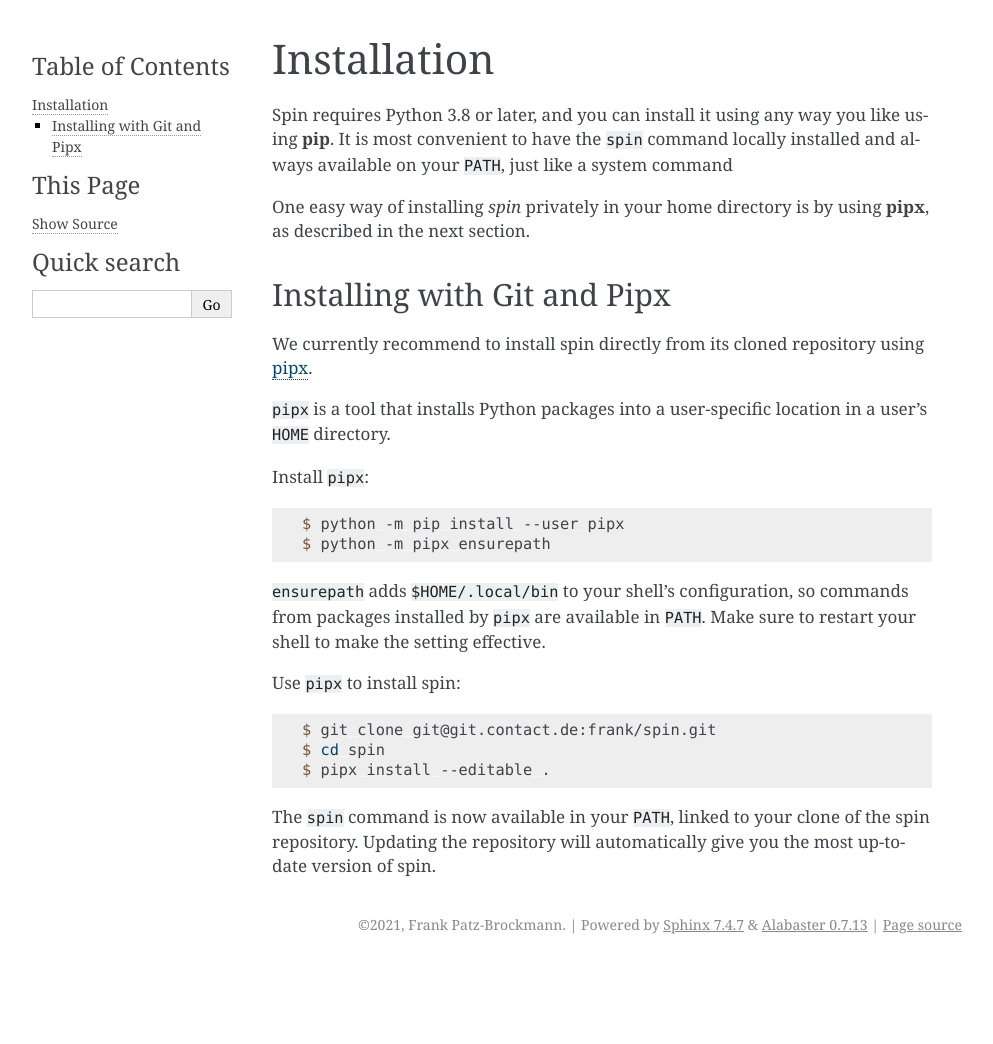
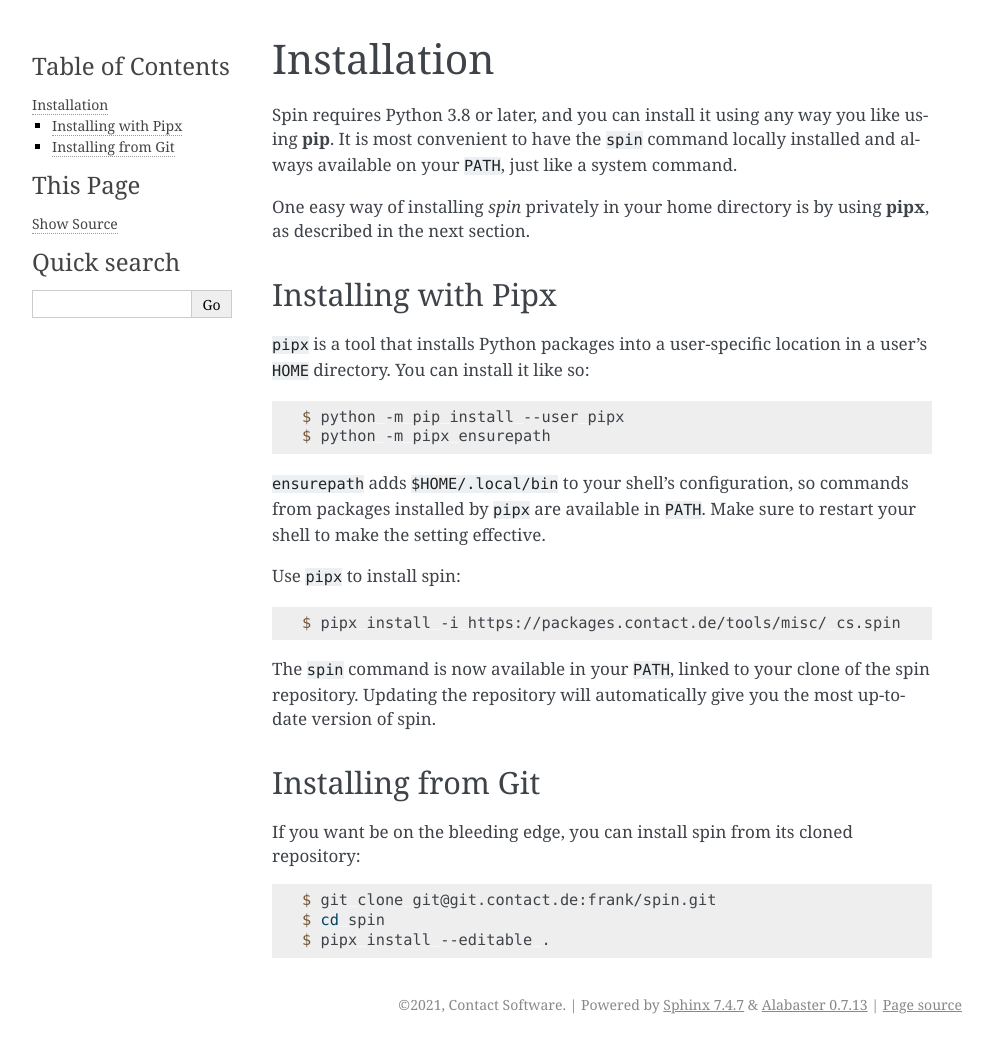
Before and after one commit to cslab/csspin, a Sphinx documentation site: the page built from docs/installation.rst, in a window 1280 px wide. Shown: the whole page, without its empty margins (148-1141 px from the left). Built offline with Sphinx 7.4.7, drawn with Linux system fonts in a browser that asks for light colours; pages that are not in the unit, such as notebooks, are missing from menus; before the commit the page ends 964 px from its top, so only the background shows below that.

Commit message:
more docs

```diff
--- a/docs/conf.py
+++ b/docs/conf.py
@@ -17,12 +17,12 @@
 # -- Project information -----------------------------------------------------
 import importlib.metadata
 
-project = "spin"
-copyright = "2021, Frank Patz-Brockmann"
+project = "cs.spin"
+copyright = "2021, Contact Software"
 author = "Frank Patz-Brockmann"
 
 # The full version, including alpha/beta/rc tags
-release = importlib.metadata.version("spin")
+release = importlib.metadata.version("cs.spin")
 
 
 # -- General configuration ---------------------------------------------------
--- a/docs/howtoplugins.rst
+++ b/docs/howtoplugins.rst
@@ -113,9 +113,8 @@ be called when the provisioning options :option:`--cleanup <spin
 --cleanup>` or :option:`--provision <spin --provision>` have been
 used.
 
-Using the command line option :option:`--log-level=debug <spin
---log-level>`, `spin` can output a detailed log of callback
-invocations.
+Using the command line option :option:`--debug <spin --debug>`, `spin`
+can output a detailed log of callback invocations.
 
 
 Developing Plugins
--- a/docs/installation.rst
+++ b/docs/installation.rst
@@ -5,23 +5,17 @@ Installation
 Spin requires Python 3.8 or later, and you can install it using any
 way you like using :program:`pip`. It is most convenient to have the
 ``spin`` command locally installed and always available on your
-``PATH``, just like a system command
+``PATH``, just like a system command.
 
 One easy way of installing `spin` privately in your home directory is
 by using :program:`pipx`, as described in the next section.
 
 
-Installing with Git and Pipx
-============================
-
-We currently recommend to install spin directly from its cloned
-repository using `pipx
-<https://pipxproject.github.io/pipx/>`_.
+Installing with Pipx
+====================
 
 ``pipx`` is a tool that installs Python packages into a user-specific
-location in a user's ``HOME`` directory.
-
-Install ``pipx``:
+location in a user's ``HOME`` directory. You can install it like so:
 
 .. code-block:: console
 
@@ -37,10 +31,20 @@ Use ``pipx`` to install spin:
 
 .. code-block:: console
 
-   $ git clone git@git.contact.de:frank/spin.git
-   $ cd spin
-   $ pipx install --editable .
+   $ pipx install -i https://packages.contact.de/tools/misc/ cs.spin
 
 The ``spin`` command is now available in your ``PATH``, linked to your
 clone of the spin repository. Updating the repository will
 automatically give you the most up-to-date version of spin.
+
+Installing from Git
+===================
+
+If you want be on the bleeding edge, you can install spin from its
+cloned repository:
+
+.. code-block:: console
+
+   $ git clone git@git.contact.de:frank/spin.git
+   $ cd spin
+   $ pipx install --editable .
--- a/docs/plugins.rst
+++ b/docs/plugins.rst
@@ -9,7 +9,7 @@ Python Related
 
 .. automodule:: spin.builtin.python
 
-.. automodule:: spin.builtin.virtualenv
+.. automodule:: spin.builtin.piptools
 
 
 General
```
Also changed, not shown: docs/relnotes.rst (+5 -2 lines).
